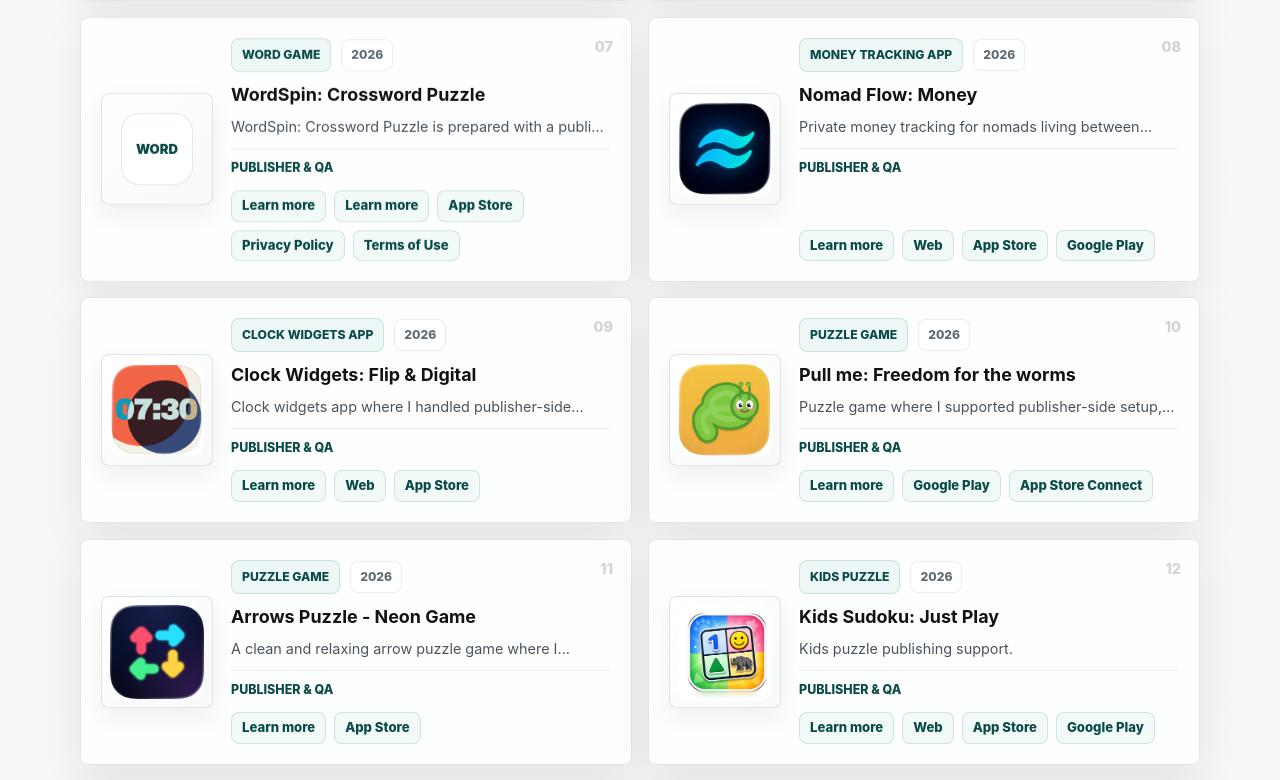
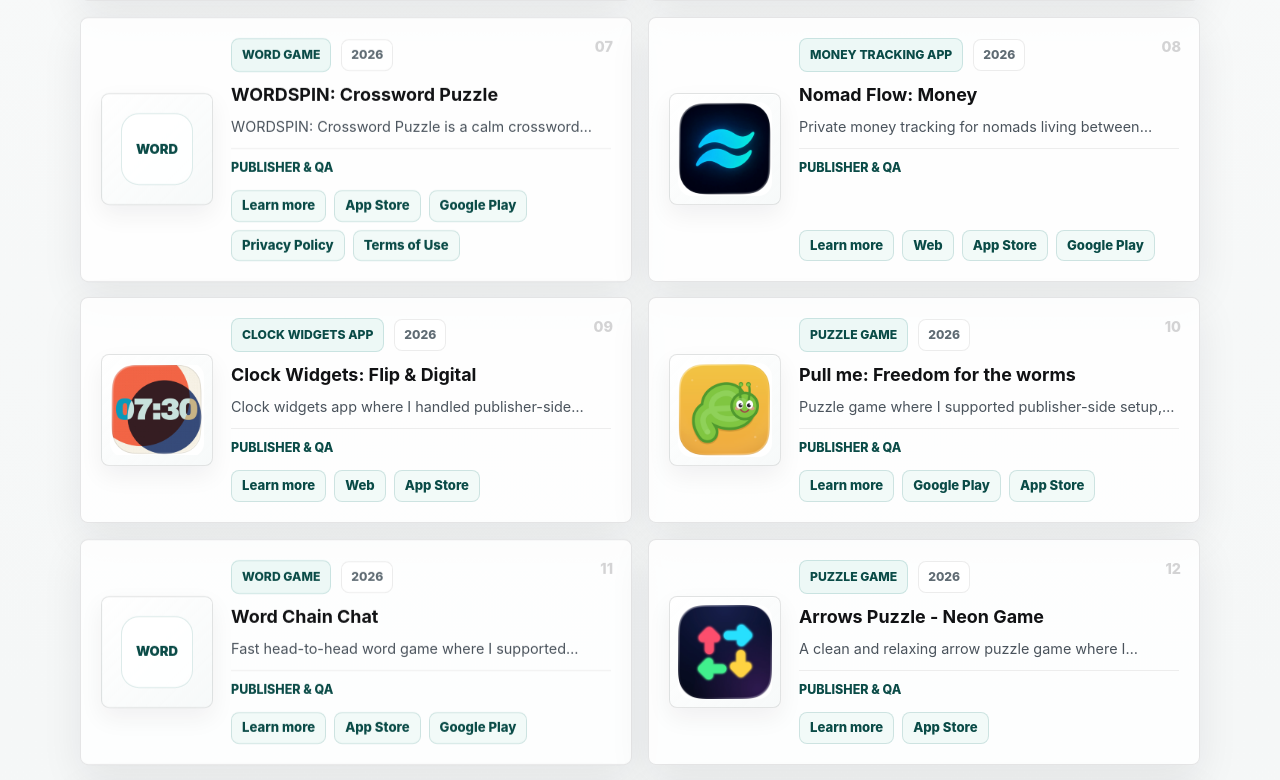
Before and after one commit to NadyaYash/nadya-portfolio, a React (Vite) app: page / in a window 1280 px wide. Shown: the part 2788-3568 px from the top of the page. Built offline with nearby package versions, Linux system fonts and the light colour scheme.

Commit message:
Fix word game links and add Play Store URLs

```diff
--- a/src/main.jsx
+++ b/src/main.jsx
@@ -187,7 +187,7 @@ const gameLanding = {
 };
 
 const wordSpinGame = {
-  title: "WordSpin: Crossword Puzzle",
+  title: "WORDSPIN: Crossword Puzzle",
   slug: "wordspin-crossword-puzzle",
   isDraft: false,
   legalPublished: true,
@@ -196,12 +196,16 @@ const wordSpinGame = {
   period: "2026",
   tagline: "A crossword puzzle game for focused wordplay.",
   summary:
-    "WordSpin: Crossword Puzzle is prepared with a public game page, support, privacy policy, and terms so the app has a complete review-ready link structure.",
+    "WORDSPIN: Crossword Puzzle is a calm crossword puzzle game with drag-to-spell wordplay, handcrafted levels, and a quiet, focused pace.",
   iconLabel: "Word",
   storeLinks: [
     {
       label: "App Store",
-      href: "https://apps.apple.com/us/app/word-chain-chat/id6775745201",
+      href: "https://apps.apple.com/us/app/wordspin-crossword-puzzle/id6774131462",
+    },
+    {
+      label: "Google Play",
+      href: "https://play.google.com/store/apps/details?id=com.enidev.wordspin",
     },
   ],
   legalLinks: [
@@ -381,8 +385,28 @@ const storeLaunches = [
         href: "https://play.google.com/store/apps/details?id=com.enidev.ropes&pcampaignid=web_share",
       },
       {
-        label: "App Store Connect",
-        href: "https://appstoreconnect.apple.com/apps/6775017077/distribution/ios/version/deliverable",
+        label: "App Store",
+        href: "https://apps.apple.com/us/app/pull-me-freedom-for-the-worms/id6775017077",
+      },
+    ],
+  },
+  {
+    title: "Word Chain Chat",
+    category: "Word game",
+    period: "2026",
+    iconLabel: "Word",
+    note: "Publisher & QA",
+    summary:
+      "Fast head-to-head word game where I supported publisher-side positioning, QA testing, and App Store release readiness.",
+    impact: ["Publisher-side positioning, QA testing, and launch readiness for a competitive word game release."],
+    links: [
+      {
+        label: "App Store",
+        href: "https://apps.apple.com/us/app/word-chain-chat/id6775745201",
+      },
+      {
+        label: "Google Play",
+        href: "https://play.google.com/store/apps/details?id=com.enidev.wordchain",
       },
     ],
   },
@@ -419,7 +443,7 @@ const storeLaunches = [
       },
       {
         label: "Google Play",
-        href: "https://play.google.com/store/apps/details?id=com.enidev.goroda",
+        href: "https://play.google.com/store/apps/details?id=com.enidev.kidssudoku",
       },
     ],
   },
@@ -493,6 +517,10 @@ const storeLaunches = [
         label: "App Store",
         href: "https://apps.apple.com/us/app/morse-learn-translate/id6764839522",
       },
+      {
+        label: "Google Play",
+        href: "https://play.google.com/store/apps/details?id=com.enidev.morse",
+      },
     ],
   },
   {
@@ -544,6 +572,10 @@ const storeLaunches = [
         label: "App Store",
         href: "https://apps.apple.com/us/app/bead-art/id6766010170",
       },
+      {
+        label: "Google Play",
+        href: "https://play.google.com/store/apps/details?id=com.enidev.beadart",
+      },
     ],
   },
   {
@@ -563,7 +595,7 @@ const storeLaunches = [
       },
       {
         label: "Google Play",
-        href: "https://play.google.com/store/apps/details?id=com.enidev.kidssudoku",
+        href: "https://play.google.com/store/apps/details?id=com.enidev.goroda",
       },
     ],
   },
@@ -619,6 +651,10 @@ const storeLaunches = [
       {
         label: "App Store",
         href: "https://apps.apple.com/us/app/slide-puzzle-8-15-24-35/id6770205599",
+      },
+      {
+        label: "Google Play",
+        href: "https://play.google.com/store/apps/details?id=com.enidev.slidepuzzle",
       },
     ],
   },
@@ -2714,7 +2750,10 @@ function Projects() {
       role: item.note,
       summary: getLaunchCardSummary(item),
       impact: item.impact || ["Handled publisher-side launch execution, QA testing, and store readiness."],
-      links: [
+      links:
+        item.links?.some((link) => link.label === "Learn more")
+          ? item.links
+          : [
               {
                 label: "Learn more",
                 href: getLaunchPath(item),
```
Lines whose indentation alone changed are shown as unchanged.
